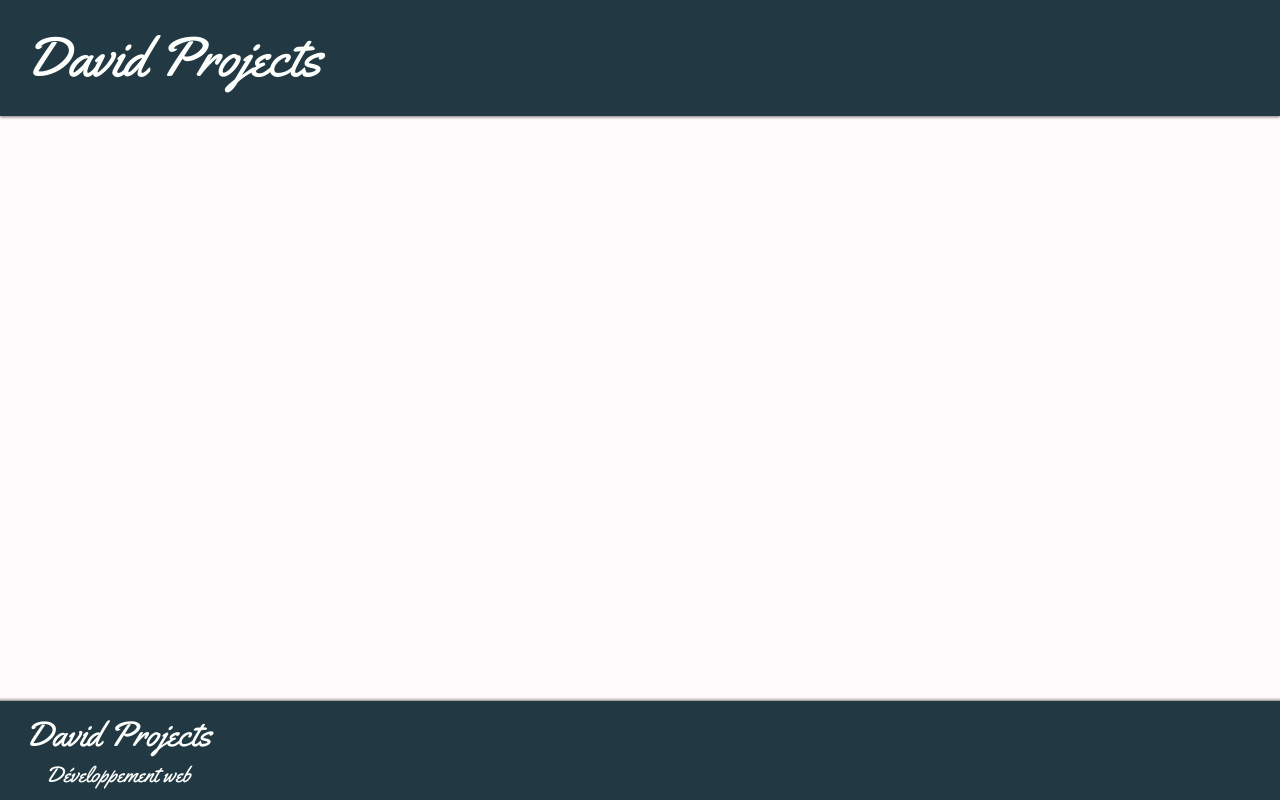
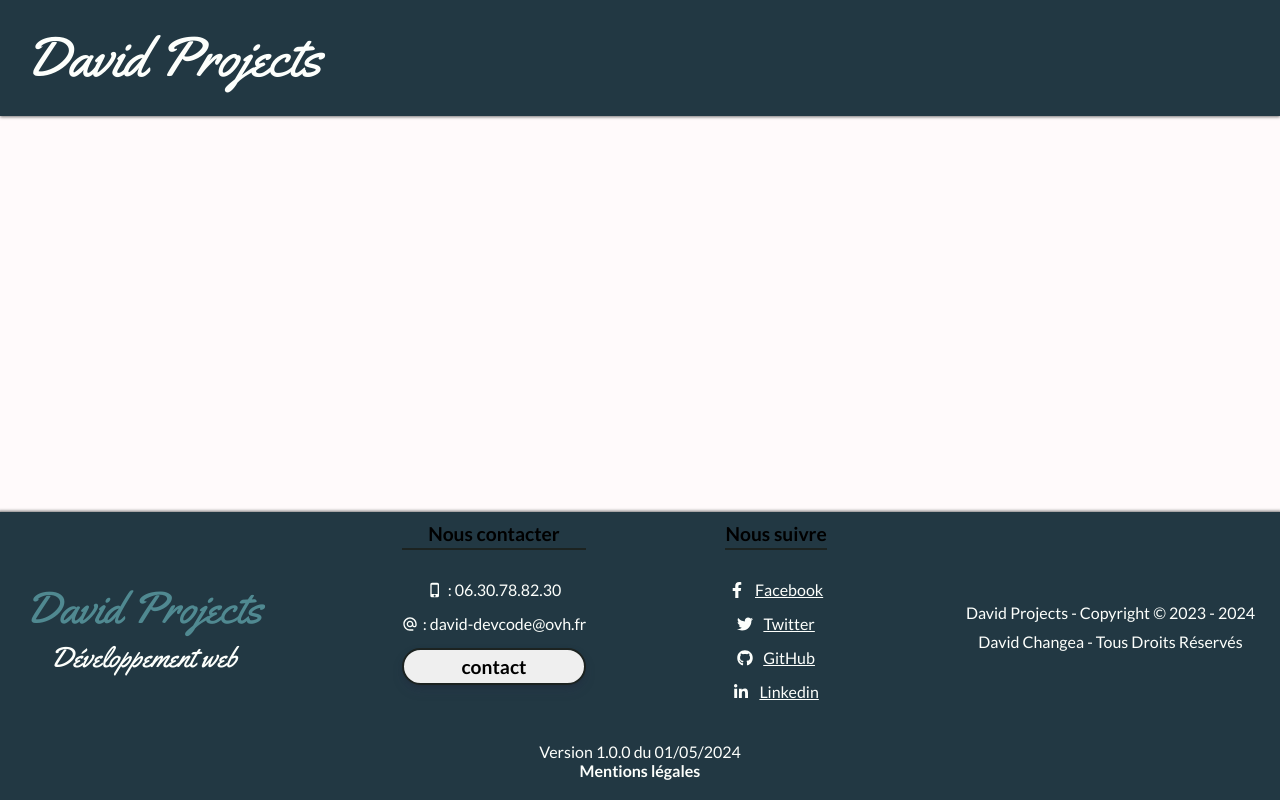
Before and after one commit to david-backup/projet-pro-david-V2, a React (Vite) app in the folder frontend/: page /create-account in a window 1280 px wide. Built offline with nearby package versions, Linux system fonts and the light colour scheme.

Commit message:
test footer

```diff
--- a/frontend/package.json
+++ b/frontend/package.json
@@ -1,7 +1,7 @@
 {
   "name": "frontend",
   "private": true,
-  "version": "0.0.0",
+  "version": "1.0.0",
   "type": "module",
   "scripts": {
     "dev": "vite",
--- a/frontend/src/react/components/common/layout/Copyright.jsx
+++ b/frontend/src/react/components/common/layout/Copyright.jsx
@@ -1,7 +1,7 @@
 import { APP_NAME, APP_DEV } from "@config";
 function Copyright() {
   const currentYear = new Date().getFullYear();
-  const yearText = currentYear === 2020 ? "2020" : `2020 - ${currentYear}`;
+  const yearText = currentYear === 2023 ? "2023" : `2023 - ${currentYear}`;
   return (
     <>
       <p>
--- a/frontend/src/react/components/common/layout/Footer.jsx
+++ b/frontend/src/react/components/common/layout/Footer.jsx
@@ -1,12 +1,81 @@
+import { Config } from "@config";
+import { Copyright, Version } from "@react/components/common/layout";
+import { Button } from "@react/components/common/buttons";
+import { FaFacebookF } from "react-icons/fa";
+import { MdAlternateEmail } from "react-icons/md";
+import { MdOutlinePhoneIphone } from "react-icons/md";
+import { FaTwitter } from "react-icons/fa";
+import { FaGithub } from "react-icons/fa";
+import { FaLinkedinIn } from "react-icons/fa";
+
 const Footer = () => {
   return (
     <footer>
       <div className="footer_content">
-        <div className="footer_content_title">
+        <div className="footer_content_columns title">
           <h3>David Projects</h3>
           <h4>Développement web</h4>
         </div>
-        <div className="footer_content_links"></div>
+        <div className="footer_content_columns contact">
+          <h5>Nous contacter</h5>
+          <div className="footer_content_columns_phone">
+            <MdOutlinePhoneIphone /> : 06.30.78.82.30
+          </div>
+          <div className="footer_content_columns_email">
+            <MdAlternateEmail /> : david-devcode@ovh.fr
+          </div>
+          <Button type={"submit"} className={"button"} text={"contact"} />
+        </div>
+        <div className="footer_content_columns links">
+          <h5>Nous suivre</h5>
+          <a
+            href="https://www.facebook.com/david.723751?locale=fr_FR"
+            target="_blank"
+            rel="noopener noreferrer"
+            aria-label="Facebook"
+            className="footer_content_columns_links"
+          >
+            <FaFacebookF />
+            <p>Facebook</p>
+          </a>
+          <a
+            href="https://twitter.com/DavidChangea"
+            target="_blank"
+            rel="noopener noreferrer"
+            aria-label="Facebook"
+            className="footer_content_columns_links"
+          >
+            <FaTwitter />
+            <p>Twitter</p>
+          </a>
+          <a
+            href="https://github.com/david-backup"
+            target="_blank"
+            rel="noopener noreferrer"
+            aria-label="Facebook"
+            className="footer_content_columns_links"
+          >
+            <FaGithub />
+            <p>GitHub</p>
+          </a>
+          <a
+            href="www.linkedin.com/in/david-changea"
+            target="_blank"
+            rel="noopener noreferrer"
+            aria-label="Facebook"
+            className="footer_content_columns_links"
+          >
+            <FaLinkedinIn />
+            <p>Linkedin</p>
+          </a>
+        </div>
+        <div className="footer_content_columns copyright">
+          <Copyright />
+        </div>
+      </div>
+      <div className="mentions">
+        {<Version version={Config.version} date={"01/05/2024"} />}
+        <div className="mentions_div">Mentions légales</div>
       </div>
     </footer>
   );
--- a/frontend/src/sass/layout/Button.scss
+++ b/frontend/src/sass/layout/Button.scss
@@ -1,2 +1,18 @@
 @import "../utils/Mixins.scss";
 @import "../utils/Variables.scss";
+
+.button {
+  @include shadow;
+  @include lato;
+  padding: 5px 0px;
+  font-size: 1.2em;
+  font-weight: 600;
+  border-radius: 25px;
+  border: 2px solid $black_color;
+  transition: color 350ms ease, background-color 350ms ease;
+  cursor: pointer;
+  &:hover {
+    color: $white_color;
+    background-color: $fourth_color;
+  }
+}
--- a/frontend/src/sass/layout/Footer.scss
+++ b/frontend/src/sass/layout/Footer.scss
@@ -7,26 +7,82 @@ footer {
   margin: 0px auto;
   z-index: 100;
   background-color: $primary_color;
+  padding-bottom: 20px;
 
   .footer_content {
     display: flex;
     align-items: center;
     justify-content: space-between;
     padding: 10px 25px;
-    &_title {
+    height: 230px;
+    @media screen and (max-width: 1024px) {
+      flex-direction: column;
+      height: 100%;
+    }
+
+    &_columns {
       display: flex;
       flex-direction: column;
+      height: 100%;
+    }
+    .title {
+      @include fontLogo;
       justify-content: center;
+
       h3 {
-        @include fontLogo;
-        font-size: 2.2em;
-        color: $white_color;
+        color: $fourth_color;
+        font-size: 2.8em;
       }
       h4 {
-        @include fontLogo;
-        font-size: 1.4em;
         color: $white_color;
+        font-size: 1.8em;
       }
+    }
+    .contact {
+      gap: 15px;
+      h5 {
+        margin-bottom: 15px;
+        border-bottom: 2px solid $black_color;
+        padding-bottom: 3px;
+        font-size: 1.2em;
+        font-weight: 600;
+      }
+      .footer_content_columns_phone,
+      .footer_content_columns_email {
+        color: $white_color;
+        display: flex;
+        align-items: center;
+        justify-content: center;
+        gap: 5px;
+      }
+    }
+    .links {
+      gap: 15px;
+      h5 {
+        margin-bottom: 15px;
+        border-bottom: 2px solid $black_color;
+        padding-bottom: 3px;
+        font-size: 1.2em;
+        font-weight: 600;
+      }
+      .footer_content_columns_links {
+        color: $white_color;
+        display: flex;
+        align-items: center;
+        justify-content: center;
+        gap: 10px;
+      }
+    }
+    .copyright {
+      justify-content: center;
+      color: $white_color;
+      gap: 10px;
+    }
+  }
+  .mentions {
+    color: $white_color;
+    &_div {
+      font-weight: 600;
     }
   }
 }
```
Also changed, not shown: frontend/src/sass/utils/mixins.scss (+11 -1 lines).
